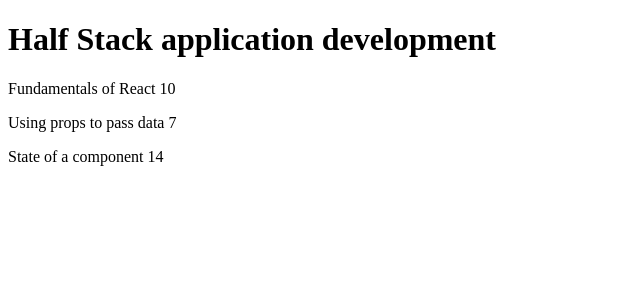
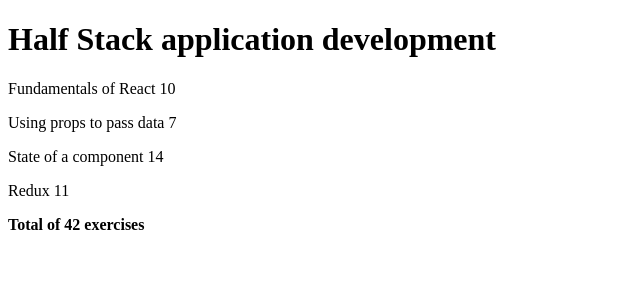
Before and after one commit to helanabi/fullstackopen, a React (Create React App) app in the folder part1/courseinfo/: page / in a window 1280 px wide. Shown: the top 300 px of the page, without its empty margins (0-640 px from the left). Built offline with nearby package versions, Linux system fonts and the light colour scheme.

Commit message:
finish exercises 2.2-3

```diff
--- a/part1/courseinfo/src/App.jsx
+++ b/part1/courseinfo/src/App.jsx
@@ -21,10 +21,16 @@
 }
 
 function Course({ course }) {
+    const total = course
+          .parts
+          .map(part => part.exercises)
+          .reduce((x, y) => x+y);
+
     return (
         <div>
             <Header course={course.name} />
             <Content parts={course.parts} />
+            <p><b>Total of {total} exercises</b></p>
         </div>
     );
 }
@@ -48,6 +54,11 @@
                 name: "State of a component",
                 exercises: 14,
                 id: 3
+            },
+            {
+                name: "Redux",
+                exercises: 11,
+                id: 4
             }
         ]
     };
```
